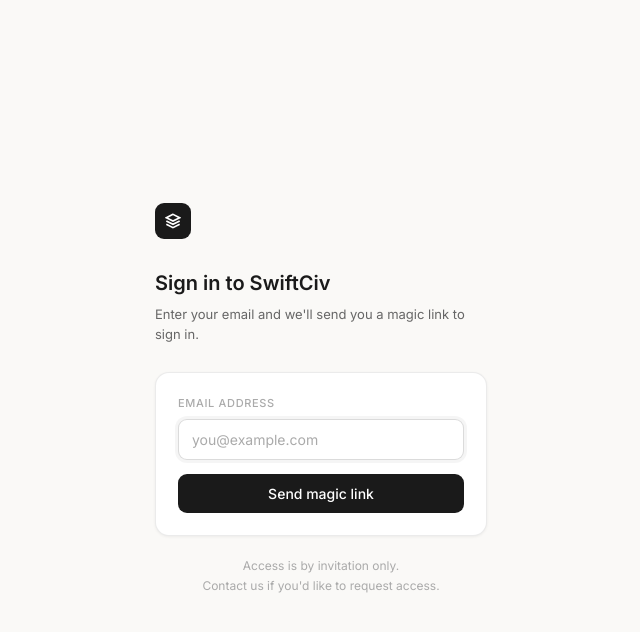
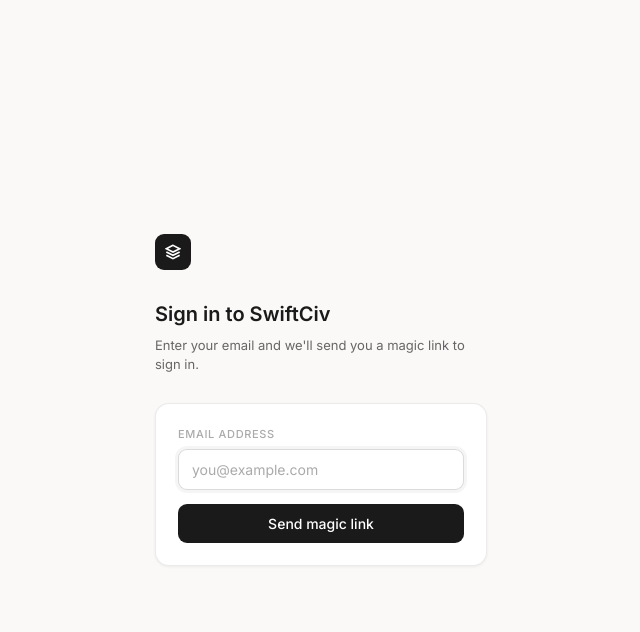
Before and after one commit to emmanueluwa/ragion, a Flask app: page /login in a window 1280 px wide. Shown: the top 632 px of the page, without its empty margins (319-959 px from the left). Run offline with Flask 3, Linux system fonts and the light colour scheme.

Commit message:
updating login footer

```diff
--- a/templates/login.html
+++ b/templates/login.html
@@ -148,14 +148,6 @@
         color: var(--text-2);
         border: 1px solid var(--border);
       }
-
-      .login-footer {
-        margin-top: 20px;
-        font-size: 12px;
-        color: var(--text-3);
-        text-align: center;
-        line-height: 1.7;
-      }
     </style>
   </head>
   <body>
@@ -198,11 +190,6 @@
         {% else %}
         <div class="flash-msg" id="formMsg" style="display: none"></div>
         {% endif %}
-      </div>
-
-      <div class="login-footer">
-        Access is by invitation only.<br />
-        Contact us if you'd like to request access.
       </div>
     </div>
     <script>
```
